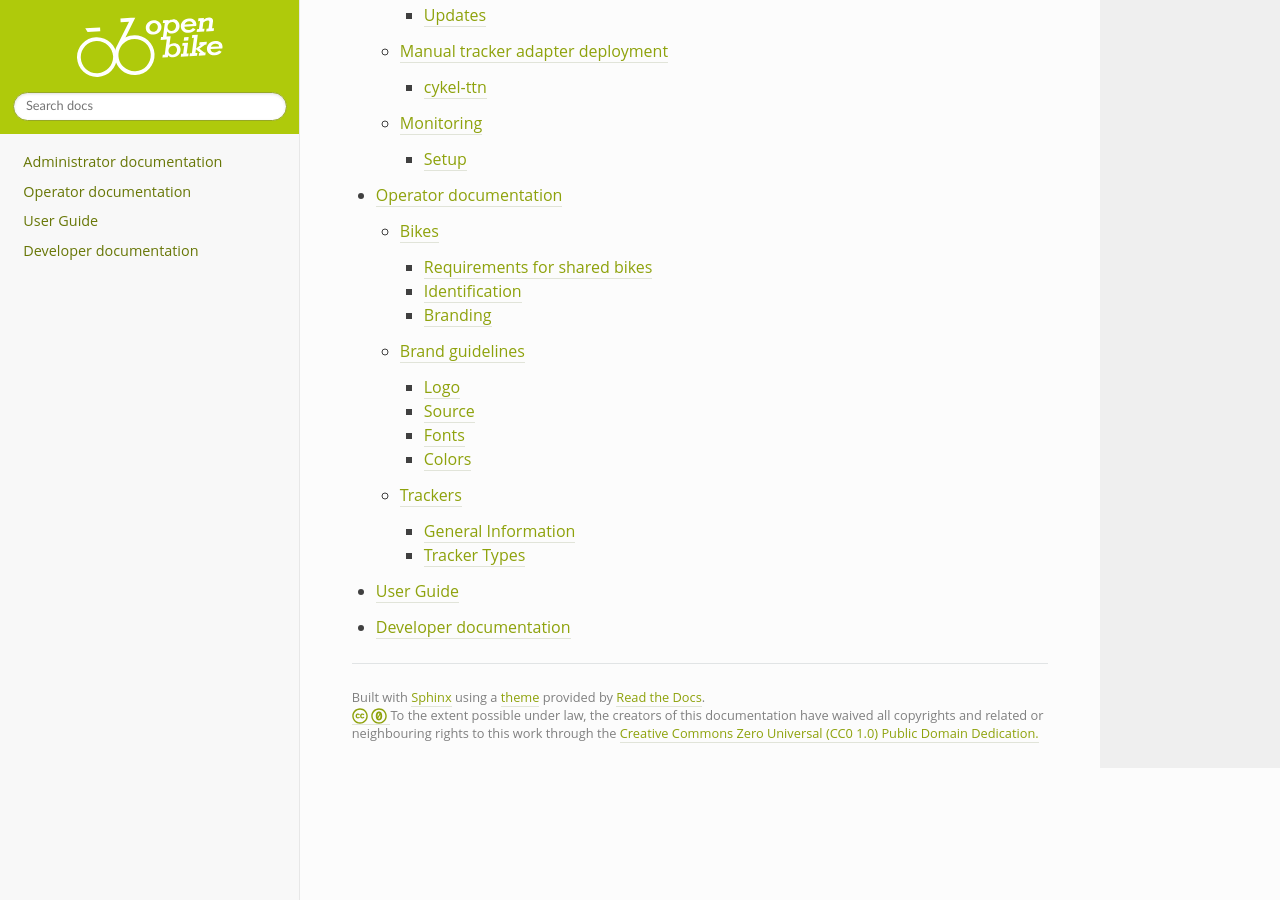
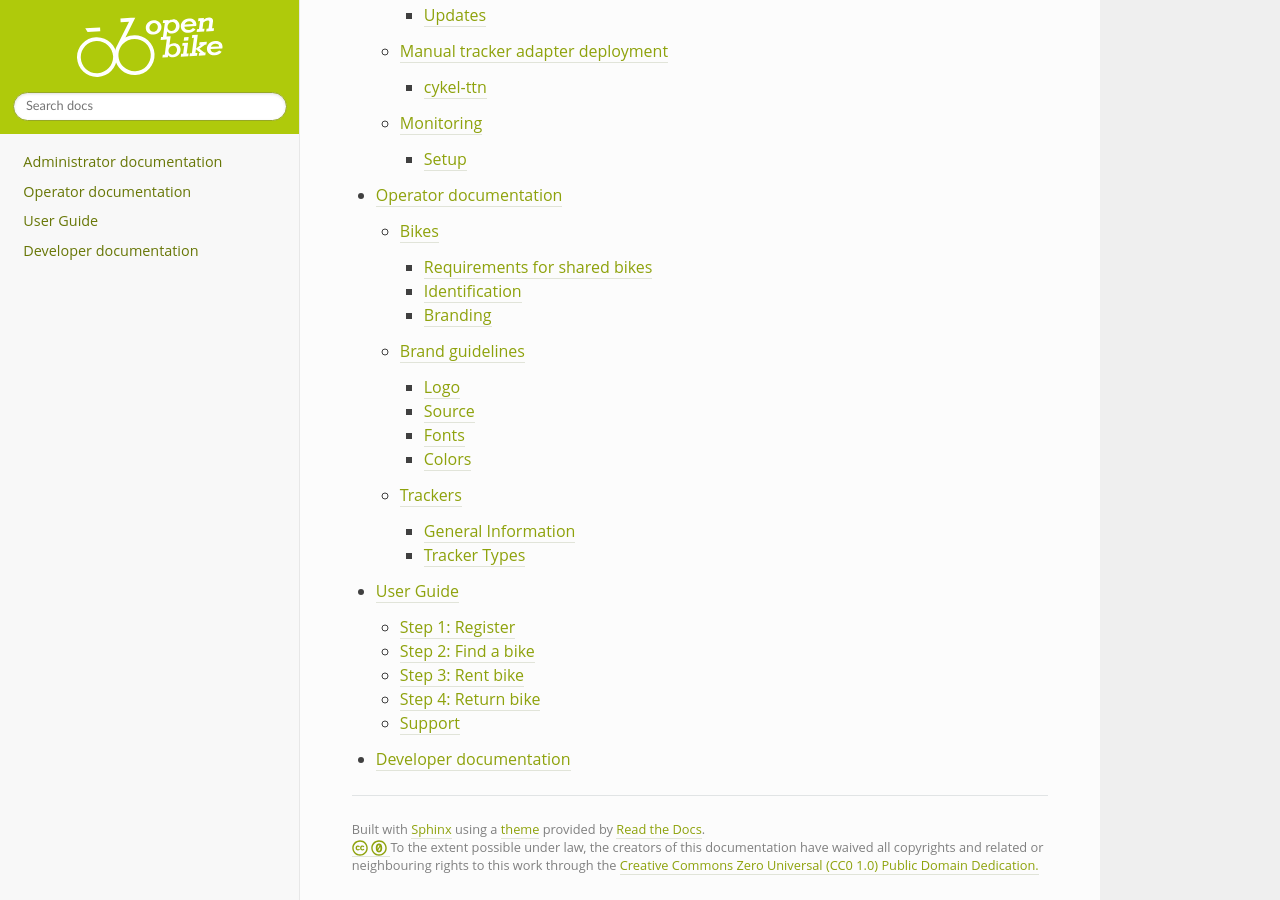
Before and after one commit to transportkollektiv/openbike, a Sphinx documentation site: the page built from docs/contents.rst, in a window 1280 px wide and 900 px high, scrolled down 1025 px. Built offline with Sphinx 7.4.7 and the Read the Docs theme 2.0.0, drawn with Linux system fonts in a browser that asks for light colours; pages that are not in the unit, such as notebooks, are missing from menus; before the commit the page ends 1793 px from its top, so only the background shows below that; some of the changed lines change nothing that is shown.

Commit message:
add userguide text

```diff
--- a/docs/user/index.rst
+++ b/docs/user/index.rst
@@ -4,14 +4,54 @@
 ===========================
 
 You want to ride an shared bike from an OpenBike based system? That’s great!
-We have documentation how this usually works with a system thats installed
+We have documentation how this usually works with a system that is installed
 :ref:`with our instructions <administrator-index>`.
 
+Step 1: Register
+----------------
 
-.. toctree::
-   :maxdepth: 2
-   :caption: Contents:
+This step might differ between different OpenBike instances, depending on their guidelines. When visiting the website of your sharing provider, you might e.g. be required to **send an email** and identify yourself as eligible to use OpenBike. Alternatively, a **simple login** with the authentication providers chosen by the sharing provider, e.g. a social media or university account, might already be enough to use OpenBike.
 
-   registration
-   rent
-   support
+
+Step 2: Find a bike
+-------------------
+
+Openbike systems can implement both free-floating and station-based systems, even simultaneously.
+
+**Free-floating** means that you can rent and return a bike anywhere (as long as it's on public ground). On the OpenBike map, free-floating bikes are displayed as purple icons. By tapping on one of these icons you can obtain more information about a vehicle, e.g. if it is a normal bike or an electric one.
+
+**Station-based** means that you must rent and return bikes at specific (virtual) stations defined by the provider. On the OpenBike map, stations are displayed as green circles, with a number indicating the count of bikes available. A station can be anything, from a large bike garage to a random place at the street corner. Read the station name and description by tapping at one of the stations. If you are unsure about the location of a station, contact your local bikesharing provider.
+
+**Both simultaneously** means that you are encouraged to return a bike to a
+station, but you are not required to do so.
+
+.. warning:: If you are planning to rent an e-bike, always make sure that the remaining **battery range** displayed in the info-view matches your riding plans!
+
+.. note:: Note that the bike location displayed on the map can deviate from the real location by up to 100 metres, since :ref:`bikesharing trackers are often not as accurate as you know from your smartphone GPS <operator-trackers>`, especially if some high buildings are around. If you can't find a bike at its specified location, feel free to look for it at a wider range. It might, as well, be hidden behind trees or in courtyards.
+
+
+Step 3: Rent bike
+-----------------
+
+When you have found a bike, you can use the OpenBike interface to unlock it. First, ensure that your are logged in and the icon `rent a bike` shows up. The bike is probably labeled with a **number** that you can type in or has a **QR-code** that you can scan to achieve the same. If everything works, you should now be prompted that your rent has started.
+
+Sharing bikes can have different **lock types**. In case it is a normal number lock, you are displayed an unlock key. Sometimes, bikes have automatic locks as well, which should get automatically unlocked when you start your rent using the OpenBike interface.
+
+.. note:: The **unlock mechanisms of number locks** are, unfortunately, not always self-explanatory. Look for a small button to press or a lever to raise and make sure you entered the code at the right place (often, this is marked with a small arrow or similar)
+
+.. warning:: For the sake of your personal safety, we highly recommend that you inspect the bike for obvious damages and check brakes, light, etc before starting a ride.
+
+That's it! Good ride and have fun!
+
+
+Step 4: Return bike
+-------------------
+
+Make sure that you return the bike according to the guidelines of your provider (see above). If returned in free-floating-mode, make sure the bike is located in a publicly accessible spot and can easily be found. Finally, properly lock the bike and **most importantly: Do not forget to return the bike in the OpenBike interface as well!**
+
+
+Support
+-------
+
+Please note that the OpenBike team does not offer user support. Please contact your
+local bike-sharing provider directly.
```
